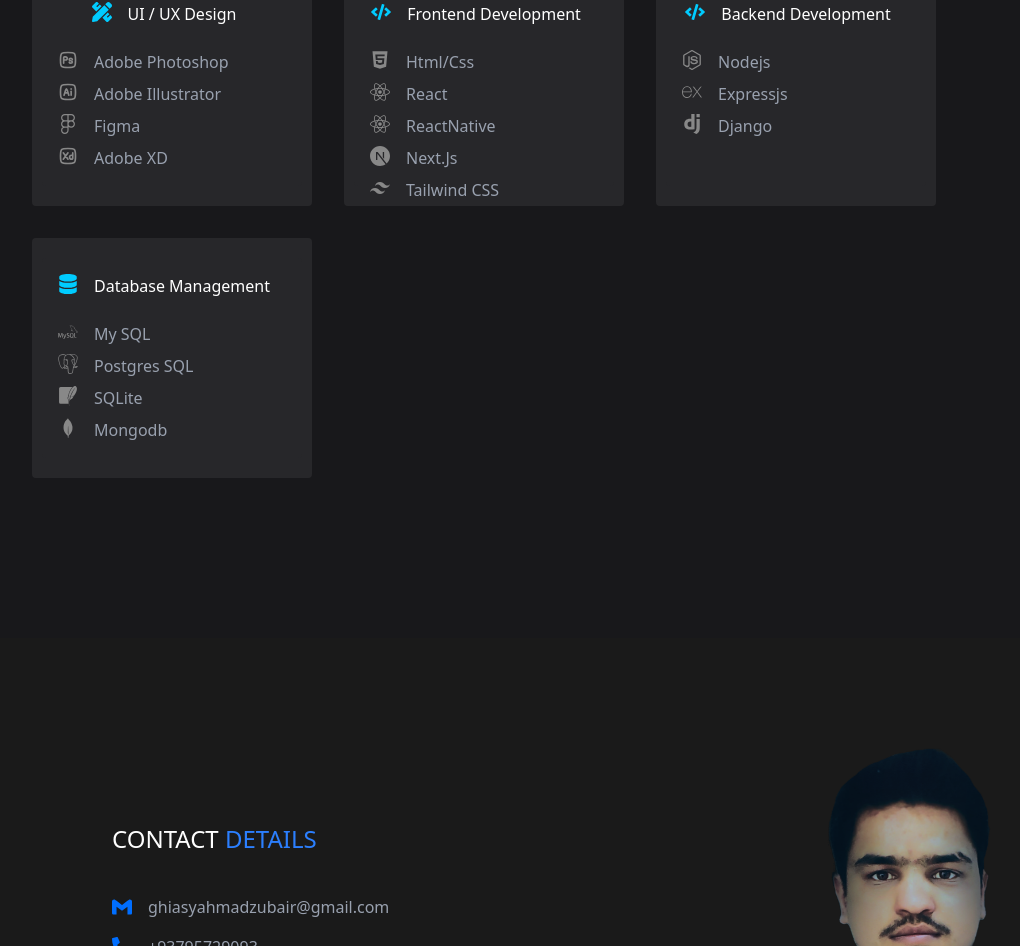
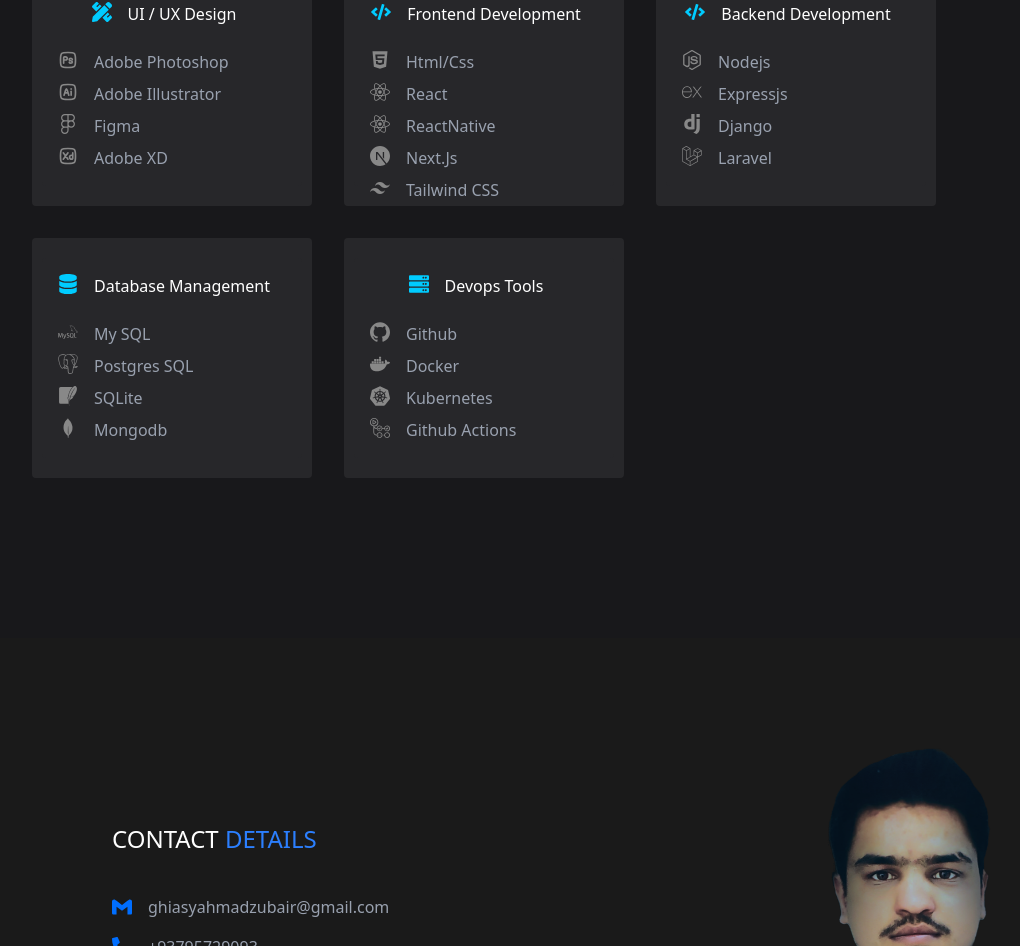
Before and after one commit to AhmadZubairGhiasy/azgportfolidweb002, a Next.js app: page /about in a window 1280 px wide. Shown: the part 1870-2816 px from the top of the page, without its empty margins (48-1068 px from the left). Built offline with nearby package versions, Linux system fonts and the light colour scheme.

Commit message:
update0025

```diff
--- a/components/toolsSection.jsx
+++ b/components/toolsSection.jsx
@@ -4,7 +4,7 @@
 import {motion} from 'framer-motion'
 
 import {
-    SiAdobexd, SiFigma
+    SiLaravel, SiFigma
     ,SiNodedotjs,
     SiNextdotjs,
     SiTailwindcss,
@@ -13,9 +13,11 @@
     SiMysql,
     SiPostgresql,
     SiSqlite,
-    SiMongodb
+    SiMongodb,
+    SiDocker,SiKubernetes,SiGithub,SiGithubactions,
 } from "react-icons/si"
 
+import { FaServer } from "react-icons/fa";
 import { TbBrandAdobeXd,TbBrandAdobePhotoshop,TbBrandAdobeIllustrator } from "react-icons/tb";
 
 import { FaPencilRuler,FaCode,FaDatabase, FaHtml5, FaReact, } from 'react-icons/fa';
@@ -47,13 +49,20 @@
             id: 'backdev',
             Icon: FaCode,
             title: 'backend Development',
-            items: [{name:'nodejs',icon:SiNodedotjs}, {name:'expressjs',icon:SiExpress},{name:'django',icon:SiDjango}]
+            items: [{name:'nodejs',icon:SiNodedotjs}, {name:'expressjs',icon:SiExpress},{name:'django',icon:SiDjango},{name:'laravel',icon:SiLaravel}]
         },
        {
             id: 'database',
             Icon: FaDatabase,
             title: 'Database Management',
             items: [{name:'my SQL',icon:SiMysql}, {name:'Postgres SQL',icon:SiPostgresql},{name:'SQLite',icon:SiSqlite},{name:'mongodb',icon:SiMongodb}]
+        }
+        ,
+       {
+            id: 'devops',
+            Icon: FaServer,
+            title: 'devops tools',
+            items: [{name:'github',icon:SiGithub}, {name:'docker',icon:SiDocker},{name:'kubernetes',icon:SiKubernetes},{name:'github actions',icon:SiGithubactions}]
         }
 
     ]
```
